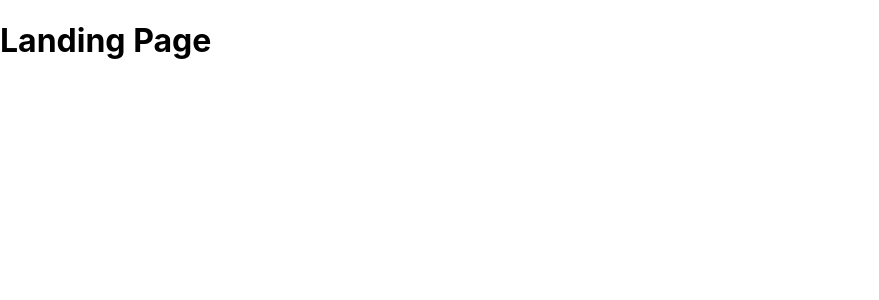
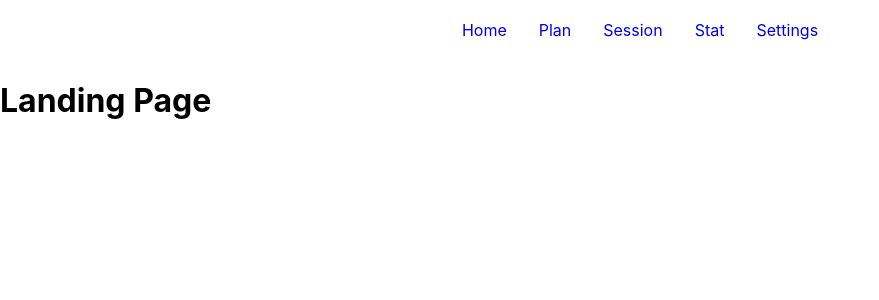
Before and after one commit to JayQkew/workout-tracking-app, a React (Create React App) app: page / in a window 1280 px wide. Shown: the top 300 px of the page, without its empty margins (0-879 px from the left). Built offline with nearby package versions, Linux system fonts and the light colour scheme; the HTML template or start-up script is replaced by a standard one.

Commit message:
adding navbar

```diff
--- a/src/App.css
+++ /dev/null
@@ -1,38 +0,0 @@
-.App {
-  text-align: center;
-}
-
-.App-logo {
-  height: 40vmin;
-  pointer-events: none;
-}
-
-@media (prefers-reduced-motion: no-preference) {
-  .App-logo {
-    animation: App-logo-spin infinite 20s linear;
-  }
-}
-
-.App-header {
-  background-color: #282c34;
-  min-height: 100vh;
-  display: flex;
-  flex-direction: column;
-  align-items: center;
-  justify-content: center;
-  font-size: calc(10px + 2vmin);
-  color: white;
-}
-
-.App-link {
-  color: #61dafb;
-}
-
-@keyframes App-logo-spin {
-  from {
-    transform: rotate(0deg);
-  }
-  to {
-    transform: rotate(360deg);
-  }
-}
--- a/src/App.js
+++ b/src/App.js
@@ -1,7 +1,7 @@
-import './App.css';
 import { BrowserRouter, Routes, Route } from 'react-router-dom';
 import { isDesktop } from 'react-device-detect';
 
+import Navbar from './Components/Navbar/Navbar';
 import Landing from './Pages/Landing';
 import Settings from './Pages/Settings';
 import Error from './Pages/Error';
@@ -19,6 +19,7 @@ import Stats from './Pages/Mobile/Stats';
 function App() {
   return (
     <BrowserRouter>
+      <Navbar/>
       <Routes>
         <Route path='/' element={<Landing/>}/>
         <Route path='/session' element={isDesktop ? <Session/> : <Sessions/>}/>
--- /dev/null
+++ b/src/Components/Navbar/Navbar.css
@@ -0,0 +1,40 @@
+.navbar {
+    height: 60px;
+    width: 100%;
+    display: flex;
+    justify-content: center;
+    align-items: center;
+    position: sticky;
+    top: 0;
+}
+
+.navbar-container {
+    display: flex;
+    justify-content: space-between;
+    align-items: center;
+    width: 90%;
+    max-width: 1200px;
+    height: 60px;
+}
+
+.nav-menu {
+    display: flex;
+    list-style: none;
+    text-align: center;
+    margin: 0;
+    padding: 0;
+}
+
+.nav-item {
+    height: 60px;
+    display: flex;
+    align-items: center;
+}
+
+.nav-link {
+    display: flex;
+    align-items: center;
+    text-decoration: none;
+    padding: 0 1rem;
+    height: 100%;
+}
--- /dev/null
+++ b/src/Components/Navbar/Navbar.jsx
@@ -0,0 +1,55 @@
+import './Navbar.css';
+import React from 'react';
+import { NavLink } from 'react-router-dom';
+import { isDesktop } from 'react-device-detect';
+
+function Navbar(){
+    return(
+        <nav className='navbar'>
+        <ul className="nav-menu">
+          <li className="nav-item">
+            <NavLink
+              to="/"
+              className={({isActive}) => isActive ? "nav-link active" : "nav-link"}
+            >
+              Home
+            </NavLink>
+          </li>
+          <li className="nav-item">
+            <NavLink
+              to="/plan"
+              className={({isActive}) => isActive ? "nav-link active" : "nav-link"}
+            >
+              {isDesktop ? "Plan" : "Plans"}
+            </NavLink>
+          </li>
+          <li className="nav-item">
+            <NavLink
+              to="/session"
+              className={({isActive}) => isActive ? "nav-link active" : "nav-link"}
+            >
+              {isDesktop ? "Session" : "Sessions"}
+            </NavLink>
+          </li>
+          <li className="nav-item">
+            <NavLink
+              to="/stat"
+              className={({isActive}) => isActive ? "nav-link active" : "nav-link"}
+            >
+              {isDesktop ? "Stat" : "Stats"}
+            </NavLink>
+          </li>
+          <li className="nav-item">
+            <NavLink
+              to="/settings"
+              className={({isActive}) => isActive ? "nav-link active" : "nav-link"}
+            >
+              Settings
+            </NavLink>
+          </li>
+        </ul>
+        </nav>
+    )
+}
+
+export default Navbar;
```
